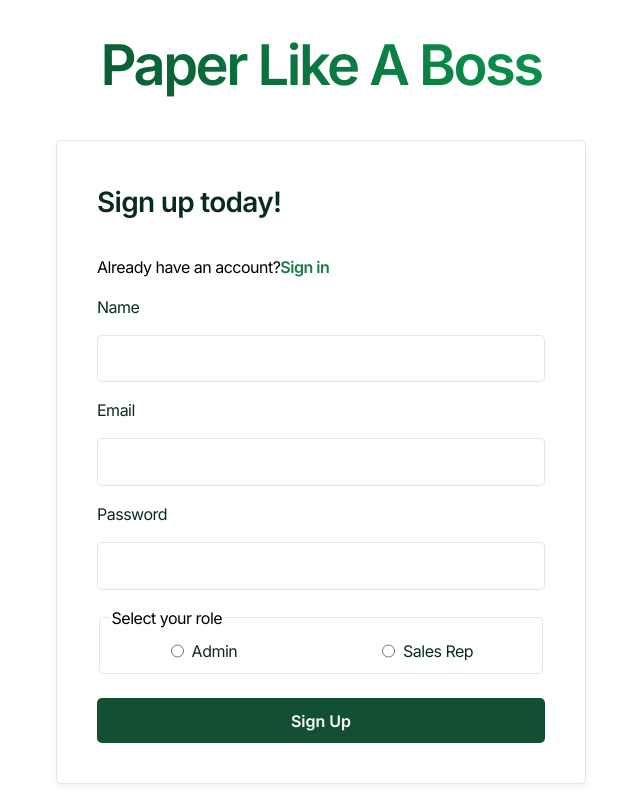
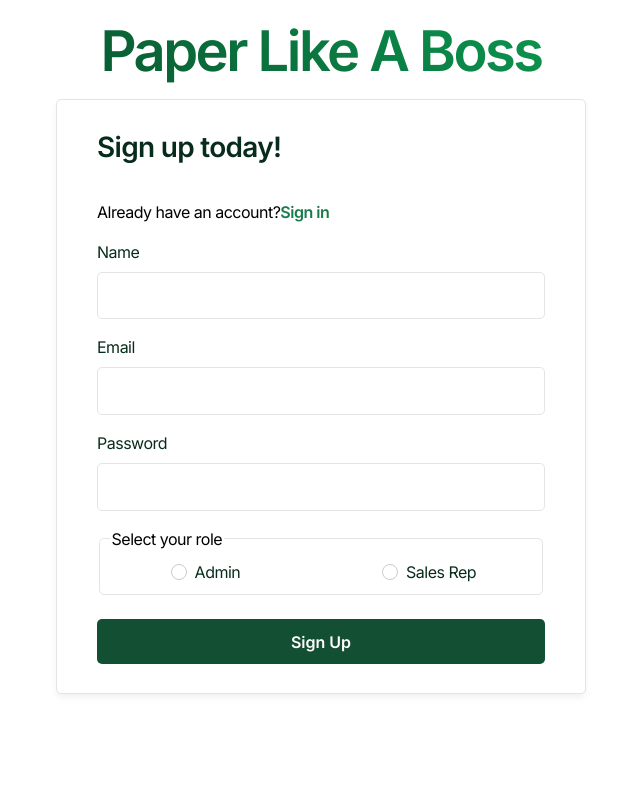
Before and after one commit to yy933/supabase-sales-dashboard, a React (Vite) app: page /signup in a window 1280 px wide. Shown: the whole page, without its empty margins (319-959 px from the left). Built offline with nearby package versions, Linux system fonts and the light colour scheme; no server answers.

Commit message:
feat: display user account type on Header after login

```diff
--- a/src/components/Header.jsx
+++ b/src/components/Header.jsx
@@ -1,10 +1,13 @@
 import { useAuth } from "../Hooks/useAuth";
 import { useState } from "react";
 import { useNavigate } from "react-router-dom";
+
 function Header() {
-  const { signOut, session } = useAuth();
+  const { signOut, session, users } = useAuth();
   const navigate = useNavigate();
   const [error, setError] = useState(null);
+  const currentUser = users.find((user) => user.id === session?.user?.id);
+  console.log(currentUser);
   const handleSignOut = async (e) => {
     e.preventDefault();
     const { success, error } = await signOut();
@@ -14,26 +17,33 @@ function Header() {
       setError(error.message);
     }
   };
+  const accountTypeMap = {
+    rep: "Sales Rep",
+    admin: "Admin",
+  };
+  const accountTypeDisplay = currentUser?.account_type
+    ? accountTypeMap[currentUser?.account_type]
+    : "";
   return (
     <>
-      <header>
+      <header role="banner" aria-label="Dashboard header">
         <div
           className="header-email"
           role="navigation"
           aria-label="User account navigation"
         >
-          <button onClick={handleSignOut} aria-label="Sign out of your account">
-            Sign out
-          </button>
           <h2>
             <span className="sr-only">Logged in as:</span>
-            {session?.user?.email}
+            {currentUser?.name} ({accountTypeDisplay})
           </h2>
           {error && (
             <div role="role" className="error-message" id="signout-error">
               {error}
             </div>
           )}
+          <button onClick={handleSignOut} aria-label="Sign out of your account">
+            Sign out
+          </button>
         </div>
         <h1>
           <svg
--- a/src/index.css
+++ b/src/index.css
@@ -29,12 +29,13 @@ h2 {
 header {
   background-color: #134e32;
   width: 100vw;
+  box-sizing: border-box; /* new */
   position: fixed;
   top: 0;
   left: 0;
   right: 0;
-  padding: 2rem 0;
-  height: 3.6rem;
+  padding: 0.4rem; /* new */
+  height: 7rem; /* new */
   display: flex;
   flex-direction: column;
   box-shadow: 0 2px 4px rgba(0, 0, 0, 0.1);
@@ -49,6 +50,60 @@ header h1 {
   justify-content: center;
   align-items: center;
   font-size: 1.8rem;
+}
+
+/* Header email */
+.header-email {
+  display: flex;
+  justify-content: space-between;
+  align-items: center;
+  gap: 2rem;
+  margin-top: 0;
+}
+
+.header-email h2 {
+  margin: 0;
+  font-size: 0.8rem; /* new */
+  color: rgba(255, 255, 255, 0.8);
+  font-weight: 400;
+  letter-spacing: 0px;
+}
+
+.header-email .account-type {
+  margin-left: 2rem;
+}
+
+.header-email button {
+  display: inline-block;
+  padding: 0.2rem 0.4rem; /* new */
+  margin-top: 0;
+  border: 0.5px solid rgba(255, 255, 255, 0.8); /* new */
+  border-radius: 6px;
+  cursor: pointer;
+  background-color: #134e32; /* new */
+  color: rgba(255, 255, 255, 0.8); /* new */
+  font-size: 0.8rem; /* new */
+  font-weight: 500;
+  transition: all 0.2s ease;
+}
+
+.header-email button:hover {
+  background-color: #124f33; /* new */
+  border-color: #f0f0f0;
+  transform: translateY(-1px);
+}
+
+.header-email button:active {
+  transform: translateY(0);
+  background-color: #e0e0e0;
+  border-color: #e0e0e0;
+}
+
+.header-email .error-message {
+  color: red;
+  text-align: center;
+  margin: 0;
+  font-size: 1rem;
 }
 
 .dashboard-wrapper {
@@ -96,6 +151,13 @@ header h1 {
   margin: 5px;
 }
 
+.add-form-container .error-message {
+  color: red;
+  text-align: center;
+  margin: 0;
+  font-size: 1rem;
+}
+
 label {
   display: flex;
   color: #082c1b;
@@ -133,6 +195,13 @@ form button:disabled {
   border: 1px solid grey;
 }
 
+.rep-name-input {
+  margin-left: 5px;
+  color: black;
+  background: #e9ecef;
+  width: 60px;
+}
+
 select {
   border-radius: 5px;
   margin-left: 5px;
@@ -168,7 +237,7 @@ input:disabled {
 .sign-form-container {
   max-width: 28rem;
   margin: 0 auto;
-  padding: 2.5rem;
+  padding: 1.6rem 2.5rem 1.8rem 2.5rem;
   border: 1px solid #e4e4e4;
   border-radius: 5px;
   background: white;
@@ -207,7 +276,7 @@ input:disabled {
 
 .sign-form-container .form-input {
   width: 100%;
-  margin: 1rem 0;
+  margin: 0.5rem 0 1rem 0;
   padding: 0.8rem 1rem;
   border: 1.5px solid #e4e4e4;
   border-radius: 5px;
@@ -282,12 +351,47 @@ input:disabled {
   margin-top: 0;
 }
 
+.sign-form-container .radio-group {
+  display: flex;
+  justify-content: space-between;
+  /* gap: 1rem; */
+}
+
+.sign-form-container .radio-group label {
+  margin-left: 3.5rem;
+  flex: 1;
+  text-align: center; /* optional: center label text */
+  align-items: center;
+}
+
+/* default styling for input radio button when no checked */
+.sign-form-container .radio-group input:not(:checked) {
+  appearance: none;
+  -webkit-appearance: none;
+  background-color: white;
+  border: 1px solid #ccc;
+  border-radius: 50%;
+  width: 16px;
+  height: 16px;
+  position: relative;
+  cursor: pointer;
+}
+
+.sign-form-container .radio-group input {
+  margin-right: 0.5rem;
+  margin-top: 0;
+  accent-color: blue;
+  width: 16px;
+  height: 16px;
+}
+
 /* landing header */
 .landing-header {
   text-align: center;
   font-size: 3.5rem;
   line-height: 1.2;
-  padding: 1.5rem 1rem 0.2rem;
+  margin-bottom: 0.7rem;
+  padding: 0.6rem 1rem 0.2rem;
   margin-top: 0;
   color: #082c1b;
   font-weight: 700;
--- a/src/utils/getSalesMetrics.js
+++ b/src/utils/getSalesMetrics.js
@@ -16,8 +16,8 @@ export async function getSalesMetrics() {
    throw error;
  }
 
- // Supabase 回傳的資料結構會是 [{ sum: 3000, user_profiles: { name: "Dwight" } }]
- // 將其轉換為 Chart 元件預期的格式 [{ name: "Dwight", sum_value: 3000 }]
+//  Supabase 回傳的資料結構會是 [{ sum: 3000, user_profiles: { name: "Dwight" } }]
+//  將其轉換為 Chart 元件預期的格式 [{ name: "Dwight", sum_value: 3000 }]
  const formattedData = data.map((item) => ({
    name: item.name || "Unknown",
    sum_value: item.sum,
```
